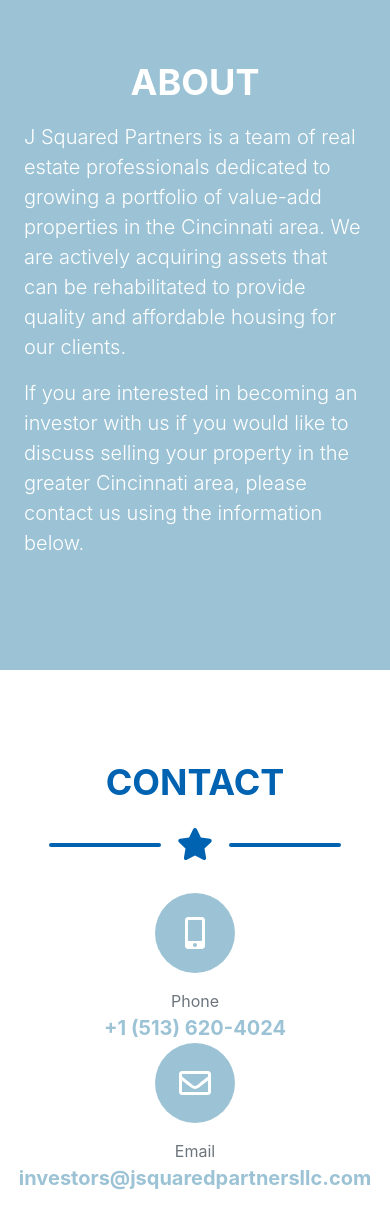
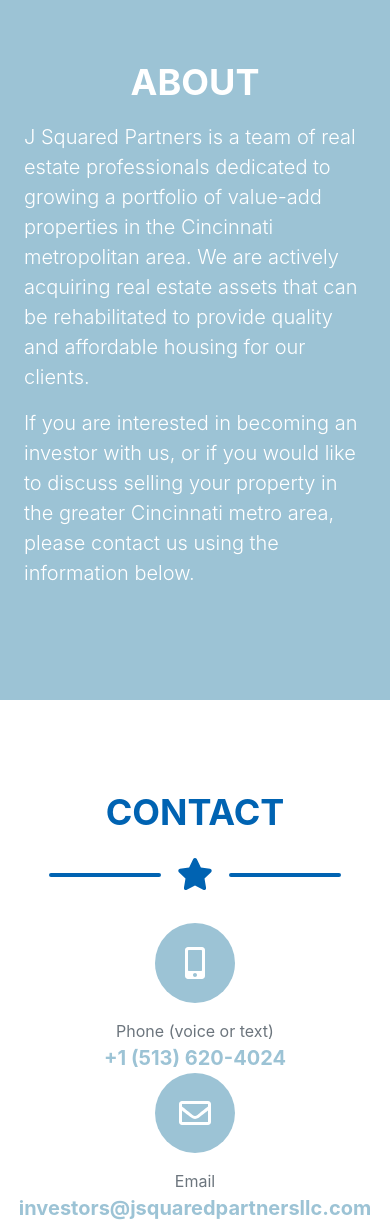
Before and after one commit to jsquaredpartners/jsquaredpartners.github.io, a plain HTML site: page index.html in a window 390 px wide. Shown: the part 1060-2286 px from the top of the page. Drawn offline with nearby package versions, Linux system fonts and the light colour scheme; a web font is replaced by a local one.

Commit message:
updated contact info
Updated phone prompt and about paragraph

```diff
--- a/index.html
+++ b/index.html
@@ -70,10 +70,10 @@ Investment - Rentals - Rehabilitation</p>
                 <!-- About Section Content-->
                 <div class="row">
                     <div class="col-lg-4 ml-auto">
-                        <p class="pre-wrap lead">J Squared Partners is a team of real estate professionals dedicated to growing a portfolio of value-add properties in the Cincinnati area. We are actively acquiring assets that can be rehabilitated to provide quality and affordable housing for our clients.</p>
+                        <p class="pre-wrap lead">J Squared Partners is a team of real estate professionals dedicated to growing a portfolio of value-add properties in the Cincinnati metropolitan area. We are actively acquiring real estate assets that can be rehabilitated to provide quality and affordable housing for our clients.</p>
                     </div>
                     <div class="col-lg-4 mr-auto">
-                        <p class="pre-wrap lead">If you are interested in becoming an investor with us if you would like to discuss selling your property in the greater Cincinnati area, please contact us using the information below.</p>
+                        <p class="pre-wrap lead">If you are interested in becoming an investor with us, or if you would like to discuss selling your property in the greater Cincinnati metro area, please contact us using the information below.</p>
                     </div>
                 </div>
             </div>
@@ -95,7 +95,7 @@ Investment - Rentals - Rehabilitation</p>
                     <div class="col-lg-4">
                         <div class="d-flex flex-column align-items-center">
                             <div class="icon-contact mb-3"><i class="fas fa-mobile-alt"></i></div>
-                            <div class="text-muted">Phone</div>
+                            <div class="text-muted">Phone (voice or text)</div>
                             <a class="lead font-weight-bold" href="
                             tel:+15136204024">+1 (513) 620-4024</a>
                         </div>
```
